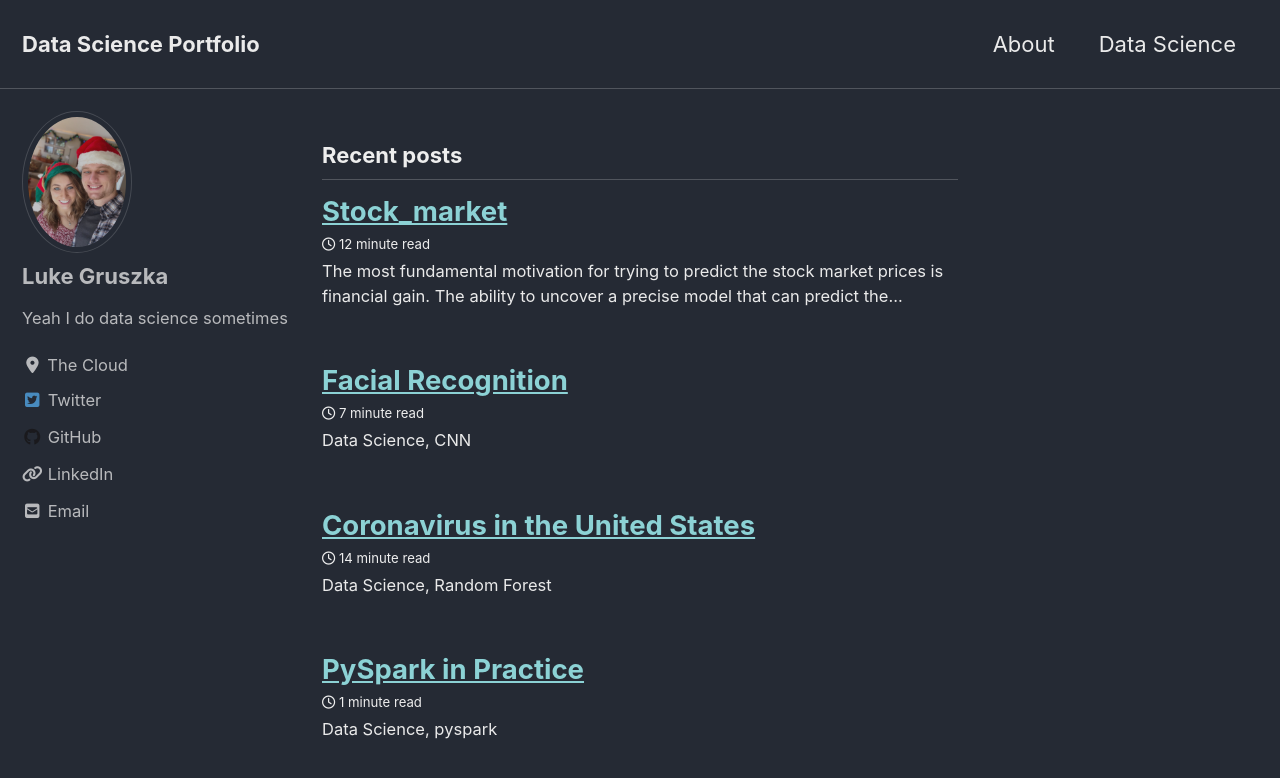
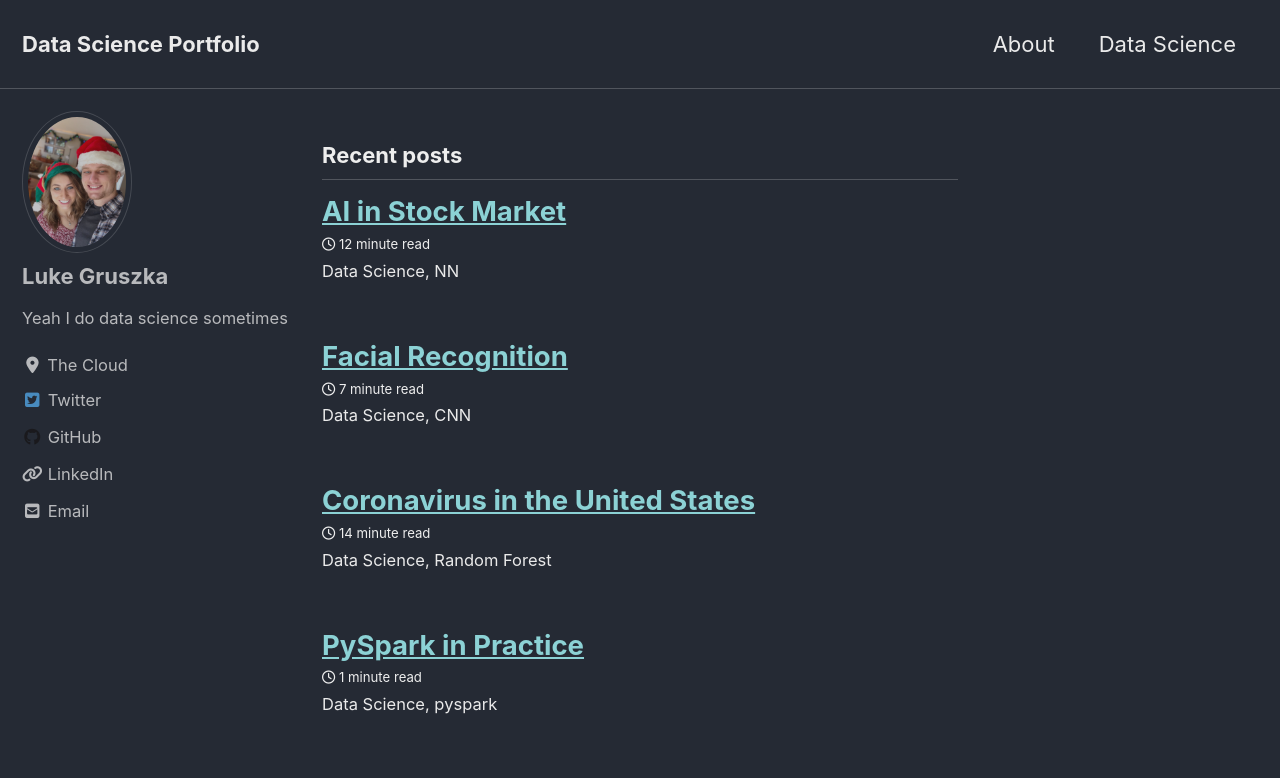
Before and after one commit to SudoZyphr/sudozyphr.github.io, a Jekyll site: the page built from index.html, in a window 1280 px wide and 900 px high. Shown: the top 778 px of the window. Built offline with Jekyll 4.4.1, drawn with Linux system fonts in a browser that asks for light colours; cached includes are drawn as plain includes; nearby versions of some CDN libraries; the list of posts is cut into pages by our own code.

```diff
--- a/_posts/2020-05-29-stock_market.md
+++ b/_posts/2020-05-29-stock_market.md
@@ -1,4 +1,9 @@
-
+---
+title: "AI in Stock Market"
+date: 2020-05-29
+tags: [data science, NN, stock market, money]
+excerpt: Data Science, NN
+---
 The most fundamental motivation for trying to predict the stock market prices is financial gain. The ability to uncover a precise model that can predict the path  of the future stock prices would make the owner of the method extremely wealthy. Investors and investment firms are always searching to find a stock market model that would give them the best return on investment at the time.
 
 This project will cover the TESLA stock and I will be doing analysis against it. I have used three different methods in attempt to get the best result at guessing the open price of the next day. There is a huge market for being able to try and predict the price of stock. Many different companies are specializing and investing huge amounts of money into trying to do this action.
```
